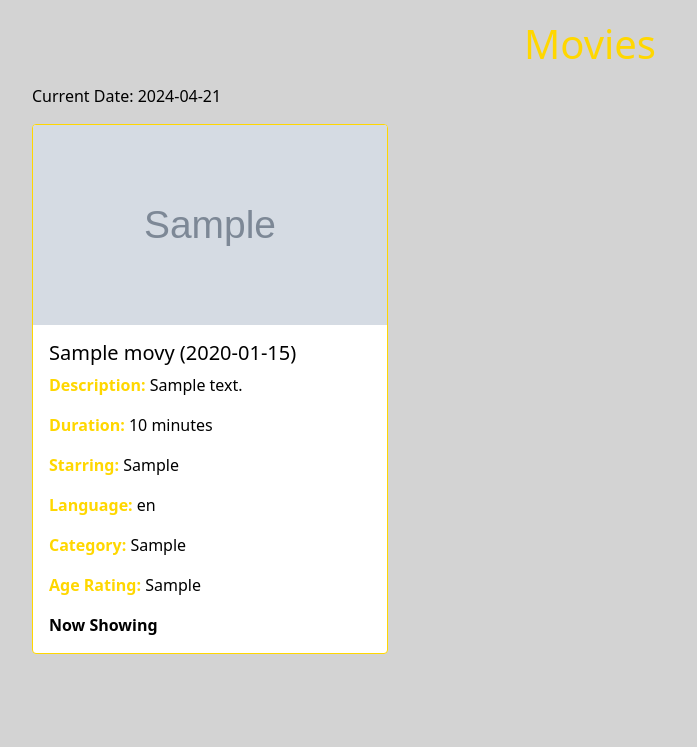
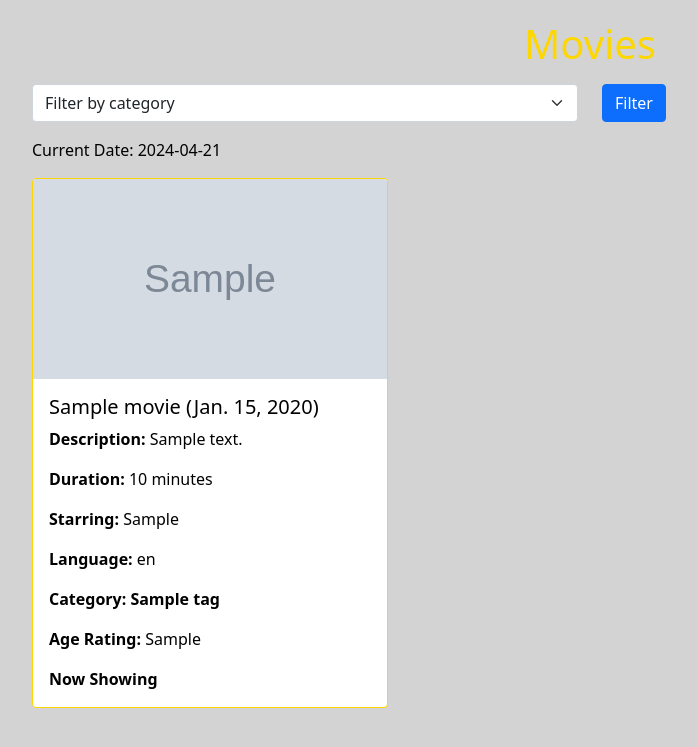
Before and after one commit to karan0412/CS415_WatchIt, a Django app: page /movies/ in a window 1280 px wide. Shown: the top 747 px of the page, without its empty margins (50-747 px from the left). Run offline with Django 5.2, Linux system fonts and the light colour scheme; tables that the repository leaves empty hold one stand-in row (values such as "Sample post"); grey boxes marked "Sample" are stand-in pictures.

Commit message:
Category Sort Feature
 Added tags and ddl to template for sorting.

```diff
--- a/CS415_Project/CS415/WatchIt/admin.py
+++ b/CS415_Project/CS415/WatchIt/admin.py
@@ -1,6 +1,8 @@
 from django.contrib import admin
 from .import models
 
+from .models import Movie
+from .models import Tag
 from .models import Payment_detail
 from .models import CinemaHall
 from .models import Seat
@@ -14,5 +16,6 @@
 
 admin.site.register(models.CinemaHall)
 admin.site.register(models.Seat)
-admin.site.register(models.Movies)
+admin.site.register(models.Movie)
+admin.site.register(models.Tag)
 admin.site.register(models.Booking)
--- a/CS415_Project/CS415/WatchIt/models.py
+++ b/CS415_Project/CS415/WatchIt/models.py
@@ -29,24 +29,25 @@
                 if seat_label not in existing_seats:
                     Seat.objects.create(cinema_hall=cinema_hall, seat_label=seat_label)
 
-class Movies(models.Model):
+class Tag(models.Model):
+     name = models.CharField(max_length=100, unique=True)
+
+     def __str__(self):
+            return self.name
+
+class Movie(models.Model):
     title = models.CharField(max_length=255)
     description = models.TextField()
     duration = models.IntegerField(help_text="Duration in minutes")
     starring = models.TextField(help_text="Coma-separated list of main actors")
     release_date = models.DateField()
     language = models.CharField(max_length=100)
-    category = models.CharField(max_length=100)
     ageRating = models.CharField(max_length=10)
     image = models.ImageField(upload_to='movie_images/', blank=True, null=True)
+    tags = models.ManyToManyField(Tag, related_name='movies')
 
     def __str__(self):
                 return self.title
-
-
-
-
-
 
 class Booking(models.Model):
     seats = models.ManyToManyField(Seat)
--- a/CS415_Project/CS415/WatchIt/templates/movie_list.html
+++ b/CS415_Project/CS415/WatchIt/templates/movie_list.html
@@ -34,6 +34,23 @@
 <body>
     <h1>Movies</h1>
     <div class="container mt-3">
+        <form method="get" action="">
+            <div class="row mb-3">
+                <div class="col">
+                    <select name="tag" class="form-select">
+                        <option value="">Filter by category</option>
+                        {% for tag in tags %}
+                            <option value="{{ tag.name }}" {% if tag.name == selected_tag %}selected{% endif %}>
+                                {{ tag.name }}
+                            </option>
+                        {% endfor %}
+                    </select>
+                </div>
+                <div class="col">
+                    <button type="submit" class="btn btn-primary">Filter</button>
+                </div>
+            </div>
+        </form>
         <div class="row">
             {% now "Y-m-d" as now %}
             <p>Current Date: {{ now }}</p>
@@ -47,14 +64,14 @@
                     {% endif %}
                     <div class="card-body">
                         <h5 class="card-title">{{ movie.title }} ({{ movie.release_date }})</h5>
-                        <p class="card-text"><strong class="strong-gold">Description:</strong> {{ movie.description }}</p>
-                        <p class="card-text"><strong class="strong-gold">Duration:</strong> {{ movie.duration }} minutes</p>
-                        <p class="card-text"><strong class="strong-gold">Starring:</strong> {{ movie.starring }}</p>
-                        <p class="card-text"><strong class="strong-gold">Language:</strong> {{ movie.language }}</p>
-                        <p class="card-text"><strong class="strong-gold">Category:</strong> {{ movie.category }}</p>
-                        <p class="card-text"><strong class="strong-gold">Age Rating:</strong> {{ movie.ageRating }}</p>
+                        <p class="card-text"><strong>Description:</strong> {{ movie.description }}</p>
+                        <p class="card-text"><strong>Duration:</strong> {{ movie.duration }} minutes</p>
+                        <p class="card-text"><strong>Starring:</strong> {{ movie.starring }}</p>
+                        <p class="card-text"><strong>Language:</strong> {{ movie.language }}</p>
+                        <p class="card-text"><strong>Category: {% for tag in movie.tags.all %}{{ tag.name }}{% if not forloop.last %}, {% endif %}{% endfor %}</strong></p>
+                        <p class="card-text"><strong>Age Rating:</strong> {{ movie.ageRating }}</p>
                         {% if movie.release_date > now %}
-                            <p class="card-text"><strong class="strong-gold">Coming Soon</strong></p>
+                            <p class="card-text"><strong>Coming Soon</strong></p>
                         {% else %}
                             <p class="card-text"><strong>Now Showing</strong></p>
                         {% endif %}
--- a/CS415_Project/CS415/WatchIt/views.py
+++ b/CS415_Project/CS415/WatchIt/views.py
@@ -10,7 +10,7 @@
 from django.views.decorators.http import require_http_methods
 import re
 from django.http import JsonResponse
-from .models import Seat, Booking, CinemaHall, Payment_detail, Movies
+from .models import Seat, Booking, CinemaHall, Payment_detail, Movie, Tag
 from django.http import JsonResponse
 
 # Create your views here.
@@ -92,13 +92,21 @@
     })
 
 def movie_list(request):
-    movies = Movies.objects.all()
+    tags = Tag.objects.all()
+    selected_tag_name = request.GET.get("tag")
+    if selected_tag_name:
+        movies = Movie.objects.filter(tags__name=selected_tag_name).distinct()
+    else:
+        movies = Movie.objects.all()
+
     now = datetime.now().strftime("%Y-%m-%d")
-    for movie in movies:
-        movie.release_date = movie.release_date.strftime("%Y-%m-%d") if movie.release_date else None
 
-    return render(request, 'movie_list.html', {'movies':movies, 'now':now})
-
+    return render(request, 'movie_list.html', {
+        'movies': movies,
+        'now': now,
+        'tags' : tags,
+        'selected_tag_name': selected_tag_name
+    })
 
 
 def book_seats(request):
```
Also changed, not shown: CS415_Project/CS415/WatchIt/migrations/0013_category.py (added), CS415_Project/CS415/WatchIt/migrations/0014_rename_movies_movie_rename_category_tag.py (added), CS415_Project/CS415/WatchIt/migrations/0015_remove_movie_category_movie_category.py (added), CS415_Project/CS415/WatchIt/migrations/0016_rename_category_movie_tags.py (added).
